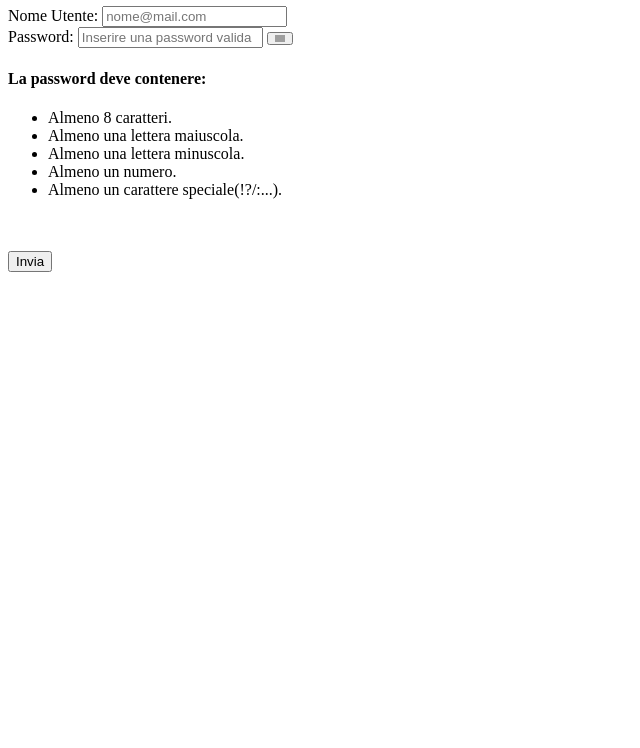
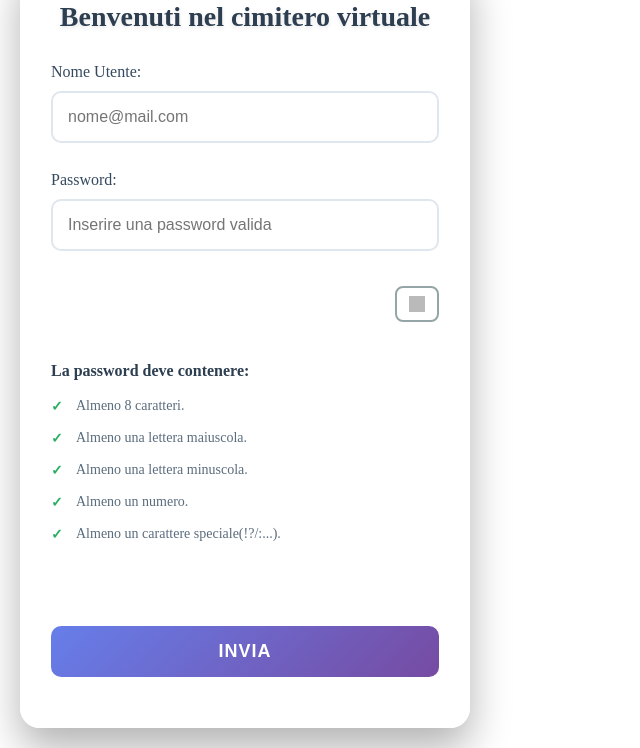
Before and after one commit to Feedentity/entity-corso-fe-2025-09, a website: page fe/app/Login/login.html in a window 1280 px wide. Shown: the part 60-808 px from the top of the page, without its empty margins (0-640 px from the left). Drawn offline with Linux system fonts and the light colour scheme; grey boxes are pictures that could not be loaded.

Commit message:
Aggiunta del css e sistemazione file vari

```diff
--- a/fe/app/Login/login.html
+++ b/fe/app/Login/login.html
@@ -1,13 +1,33 @@
-<body>
-    <form name="myForm" action="/action_page.php" onsubmit="return validateForm()" method="post">
+<link rel="stylesheet" href="/fe/assets/css/login.css" />
+<div>
+    <form
+    name="myForm"
+    onsubmit="return validateForm()"
+    >
+    <img src="https://images.unsplash.com/photo-1620405400036-ed8d0e237078?q=80&w=1314&auto=format&fit=crop&ixlib=rb-4.1.0&ixid=M3wxMjA3fDB8MHxwaG90by1wYWdlfHx8fGVufDB8fHx8fA%3D%3D" alt="">
+    <div class="container">
+        <div>
+          <h1>Benvenuti nel cimitero virtuale</h1>
+        </div>
+        <div class="form-container">
+            Nome Utente:
+            <input type="text" name="fname" placeholder="nome@mail.com" /><br />
 
-        <div><h1>Benvenuti nel cimitero virtuale</h1></div>
+            Password:
+            <input
+              type="password"
+              id="pswd"
+              placeholder="Inserire una password valida"
+            />
+        </div>
 
-        Nome Utente: <input type="text" name="fname" placeholder="nome@mail.com"><br>
-
-        Password: <input type="password" id="pswd" placeholder="Inserire una password valida">
-
-        <button type="button" onclick="showPswd()"><img src="https://static.thenounproject.com/png/777494-200.png" width="10" heigth="10"></button>
+        <button type="button" onclick="showPswd()">
+          <img
+            src="https://static.thenounproject.com/png/777494-200.png"
+            width="10"
+            heigth="10"
+          />
+        </button>
 
         <h4>La password deve contenere:</h4>
         <ul>
@@ -16,10 +36,10 @@
           <li>Almeno una lettera minuscola.</li>
           <li>Almeno un numero.</li>
           <li>Almeno un carattere speciale(!?/:...).</li>
-        </ul><br><br>
+        </ul>
+        <br /><br />
 
-        <input type="submit" value="Invia">
+        <input type="submit" value="Invia" />
       </form>
-</body>
-
-<script src="login.js"></script>
+    </div>
+</div>
--- a/fe/app/Product/VersioneFiore/ServiceVersionFiori.js
+++ b/fe/app/Product/VersioneFiore/ServiceVersionFiori.js
@@ -1,7 +1,7 @@
 app.service("serviceListaFiori",function($http) {/*sto creando un servizio il qui scopo e quello di fare una chiamata al be per prendere la lista dei fiori */
     function funzioneLista() {
         var oggetto = {}
-        $http.get('http://localhost:3000/tipoFiori').then(function(response){/* effettuo la chiamata al be*/
+        $http.get('http://localhost:4000/tipoFiori').then(function(response){/* effettuo la chiamata al be*/
         var dati_json = response.data;/* creo una variabile e all interno inserisco i dati di risposta dall'be  */
         oggetto.dati = dati_json;/* inserisco i dati dentro all oggetto */
     });
--- /dev/null
+++ b/fe/assets/css/Login.css
@@ -0,0 +1,188 @@
+* {
+    margin: 0;
+    padding: 0;
+    box-sizing: border-box;
+}
+
+/* body {
+    font-family: 'Segoe UI', Tahoma, Geneva, Verdana, sans-serif;
+    margin: 0;
+    padding: 0;
+    min-height: 100vh;
+    background-image: url('https://images.unsplash.com/photo-1620405400036-ed8d0e237078?q=80&w=1314&auto=format&fit=crop&ixlib=rb-4.1.0&ixid=M3wxMjA3fDB8MHxwaG90by1wYWdlfHx8fGVufDB8fHx8fA%3D%3D');
+    background-size: cover;
+    background-position: center;
+    background-repeat: no-repeat;
+    background-attachment: fixed;
+    display: flex;
+    justify-content: center;
+    align-items: center;
+} */
+
+/* body::before {
+    content: '';
+    position: fixed;
+    top: 0;
+    left: 0;
+    width: 100%;
+    height: 100%;
+    background: rgba(14, 17, 22, 0.7);
+    z-index: 1;
+} */
+
+form {
+    position: relative;
+    z-index: 2;
+    width: 100%;
+    max-width: 450px;
+    margin: 20px;
+    border: none;
+    display: flex;
+    justify-content: center;
+    align-items: center;
+}
+
+form img {
+    display: none;
+}
+
+.container {
+    display: flex;
+    flex-direction: column;
+    justify-content: center;
+    align-items: center;
+    background: rgba(255, 255, 255, 0.95);
+    backdrop-filter: blur(10px);
+    border-radius: 20px;
+    padding: 40px 30px;
+    box-shadow: 0 20px 40px rgba(0, 0, 0, 0.3);
+    border: 1px solid rgba(255, 255, 255, 0.2);
+    width: 100%;
+}
+
+.container h1 {
+    color: #2c3e50;
+    margin-bottom: 30px;
+    font-size: 28px;
+    font-weight: 600;
+    text-align: center;
+    text-shadow: 0 2px 4px rgba(0, 0, 0, 0.1);
+}
+
+.form-container {
+    display: flex;
+    flex-direction: column;
+    width: 100%;
+    background: transparent;
+    padding: 0;
+    border-radius: 0;
+    color: #34495e;
+    font-weight: 500;
+    margin-bottom: 20px;
+}
+
+input[type="text"],
+input[type="password"] {
+    width: 100%;
+    padding: 15px;
+    margin: 10px 0;
+    border: 2px solid #e0e6ed;
+    border-radius: 10px;
+    font-size: 16px;
+    transition: all 0.3s ease;
+    background: white;
+    color: #2c3e50;
+}
+
+input[type="text"]:focus,
+input[type="password"]:focus {
+    outline: none;
+    border-color: #3498db;
+    box-shadow: 0 0 0 3px rgba(52, 152, 219, 0.1);
+    transform: translateY(-2px);
+}
+
+button[type="button"] {
+    width: auto;
+    padding: 8px 12px;
+    margin: 5px 0 20px 0;
+    border: 2px solid #95a5a6;
+    border-radius: 8px;
+    background: white;
+    cursor: pointer;
+    transition: all 0.3s ease;
+    display: flex;
+    align-items: center;
+    justify-content: center;
+    align-self: flex-end;
+}
+
+button[type="button"]:hover {
+    background: #ecf0f1;
+    border-color: #7f8c8d;
+    transform: translateY(-1px);
+}
+
+button[type="button"] img {
+    display: block !important;
+    width: 16px;
+    height: 16px;
+    filter: grayscale(1);
+    opacity: 0.7;
+}
+
+h4 {
+    color: #2c3e50;
+    margin: 20px 0 10px 0;
+    font-size: 16px;
+    font-weight: 600;
+    align-self: flex-start;
+}
+
+ul {
+    font-size: 14px;
+    list-style-type: none;
+    padding: 0;
+    margin: 0 0 30px 0;
+    width: 100%;
+}
+
+li {
+    padding: 8px 0;
+    color: #5a6c7d;
+    position: relative;
+    padding-left: 25px;
+}
+
+li::before {
+    content: '✓';
+    position: absolute;
+    left: 0;
+    color: #27ae60;
+    font-weight: bold;
+}
+
+input[type="submit"] {
+    width: 100%;
+    padding: 15px;
+    margin: 10px 0;
+    border: none;
+    border-radius: 10px;
+    background: linear-gradient(135deg, #667eea 0%, #764ba2 100%);
+    color: white;
+    font-size: 18px;
+    font-weight: 600;
+    cursor: pointer;
+    transition: all 0.3s ease;
+    text-transform: uppercase;
+    letter-spacing: 1px;
+}
+
+input[type="submit"]:hover {
+    transform: translateY(-2px);
+    box-shadow: 0 10px 20px rgba(102, 126, 234, 0.3);
+}
+
+input[type="submit"]:active {
+    transform: translateY(0);
+}
--- /dev/null
+++ b/fe/assets/css/Product.css
@@ -0,0 +1,58 @@
+* {
+    margin: 0;
+    padding: 0;
+    box-sizing: border-box;
+}
+
+/* body {
+    font-family: 'Segoe UI', Tahoma, Geneva, Verdana, sans-serif;
+    background-color: #0e1116;
+    color: #333;
+    line-height: 1.6;
+    padding: 20px;
+}
+ */
+.list-product-container {
+    text-align: center;
+    max-width: 1200px;
+    margin: 0 auto;
+    padding: 20px;
+}
+
+.list-product {
+    background: white;
+    border-radius: 12px;
+    box-shadow: 0 4px 20px rgba(0, 0, 0, 0.08);
+    overflow: hidden;
+    margin: 20px 0;
+}
+
+table {
+    width: 100%;
+    border-collapse: collapse;
+    font-size: 16px;
+}
+
+th {
+    background: linear-gradient(135deg, #667eea 0%, #764ba2 100%);
+    color: white;
+    font-weight: 600;
+    padding: 20px 15px;
+    text-transform: uppercase;
+    letter-spacing: 0.5px;
+    font-size: 14px;
+    border: none;
+    position: relative;
+}
+
+th:first-child {
+    border-top-left-radius: 0;
+}
+
+th:last-child {
+    border-top-right-radius: 0;
+}
+
+td {
+    padding: 10px;
+}
--- a/fe/assets/css/styles.css
+++ b/fe/assets/css/styles.css
@@ -1,12 +1,70 @@
-* { box-sizing: border-box; }
-body { margin: 0; font-family: system-ui, -apple-system, Segoe UI, Roboto, Helvetica, Arial, sans-serif; background: #0e1116; color: #e6edf3; }
-a { color: #80bfff; text-decoration: none; margin-right: .75rem; }
-a:hover { text-decoration: underline; }
-.site-header { display: flex; align-items: center; justify-content: space-between; padding: 1rem 1.25rem; border-bottom: 1px solid #2a2f3a; position: sticky; top: 0; background: #0e1116; }
-.view { padding: 1.25rem; max-width: 800px; margin: 0 auto; }
-.card { background: #0b1321; border: 1px solid #1f2633; border-radius: 12px; padding: 1rem 1.25rem; }
-.row { display: flex; gap: .5rem; margin: .75rem 0 1rem; }
-input[type=text] { flex: 1; padding: .6rem .7rem; border-radius: 10px; border: 1px solid #2a2f3a; background: #0e1525; color: #e6edf3; }
-button { padding: .6rem .9rem; border-radius: 10px; border: 1px solid #2a2f3a; background: #111a2b; color: #e6edf3; cursor: pointer; }
-button:hover { background: #132037; }
-.items { padding-left: 1rem; }
+ * {
+  box-sizing: border-box;
+}
+ body {
+  margin: 0;
+  font-family: system-ui, -apple-system, Segoe UI, Roboto, Helvetica, Arial,
+    sans-serif;
+  background: #0e1116;
+  color: #e6edf3;
+}
+
+ a {
+  color: #80bfff;
+  text-decoration: none;
+  margin-right: 0.75rem;
+}
+a:hover {
+  text-decoration: underline;
+}
+.site-header {
+  display: flex;
+  align-items: center;
+  justify-content: space-between;
+  padding: 1rem 1.25rem;
+  border-bottom: 1px solid #2a2f3a;
+  position: sticky;
+  top: 0;
+  background: #0e1116;
+}
+
+.view {
+  padding: 1.25rem;
+  max-width: 800px;
+  margin: 0 auto;
+}
+
+.card {
+  background: #0b1321;
+  border: 1px solid #1f2633;
+  border-radius: 12px;
+  padding: 1rem 1.25rem;
+}
+.row {
+  display: flex;
+  gap: 0.5rem;
+  margin: 0.75rem 0 1rem;
+}
+input[type="text"] {
+  flex: 1;
+  padding: 0.6rem 0.7rem;
+  border-radius: 10px;
+  border: 1px solid #2a2f3a;
+  background: #0e1525;
+  color: #e6edf3;
+}
+
+button {
+  padding: 0.6rem 0.9rem;
+  border-radius: 10px;
+  border: 1px solid #2a2f3a;
+  background: #111a2b;
+  color: #e6edf3;
+  cursor: pointer;
+}
+button:hover {
+  background: #132037;
+}
+.items {
+  padding-left: 1rem;
+}
```
Also changed, not shown: fe/app/Product/VersioneFiore/FioreVersion.html (+14 -11 lines), fe/app/Product/VersioneTomba/TombaVersion.html (+4 -4 lines), fe/app/Shop/ShopFiore/ShopFiore.html (+2 -0 lines), fe/assets/css/Shop.css (added). Lines whose indentation alone changed are shown as unchanged.
